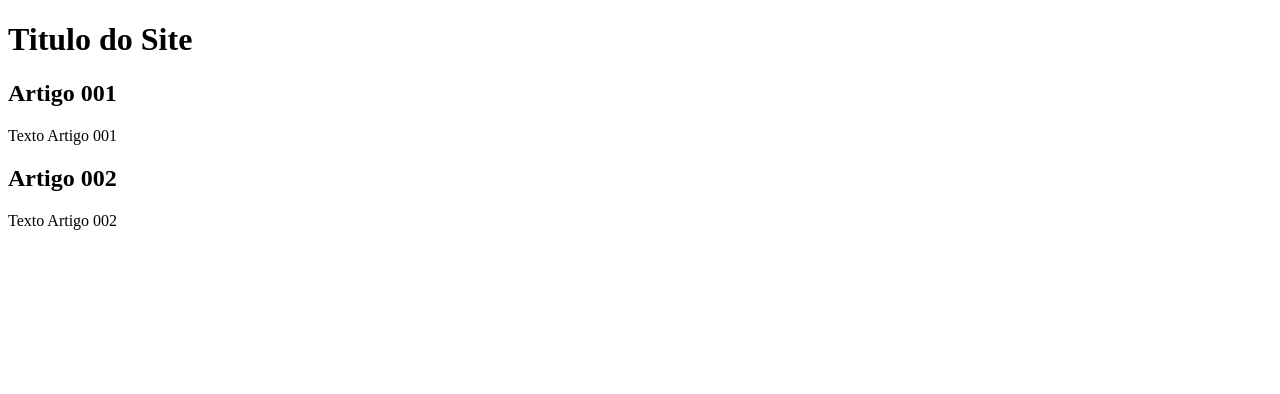
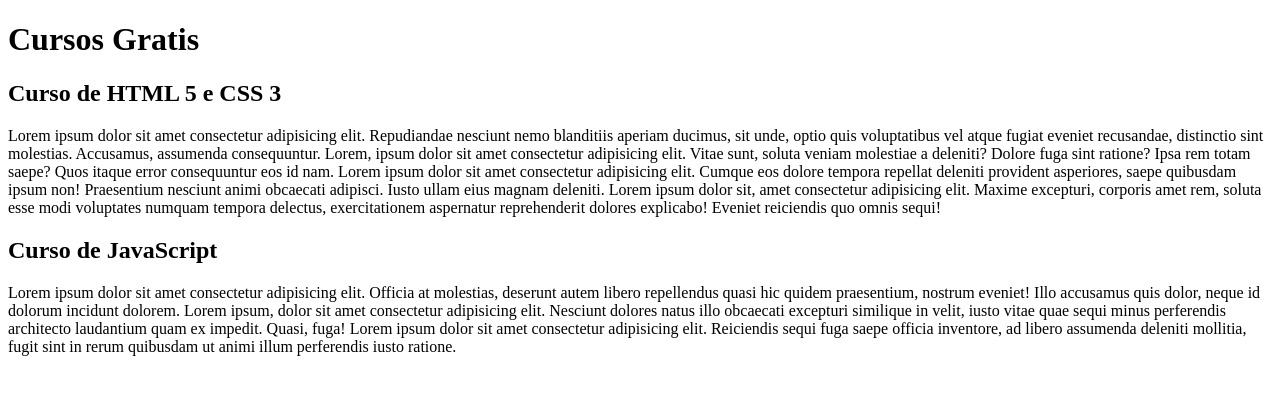
Before and after one commit to JairVitor/Projeto-Site, a plain HTML site: page index.html in a window 1280 px wide. Drawn offline with Linux system fonts and the light colour scheme.

Commit message:
Comecei a escrever o coteúdo

```diff
--- a/index.html
+++ b/index.html
@@ -8,15 +8,15 @@
 <body>
     <main>
         <head>
-            <h1>Titulo do Site</h1>
+            <h1>Cursos Gratis</h1>
         </head>
         <article>
-            <h2>Artigo 001</h2>
-            <p>Texto Artigo 001</p>
+            <h2>Curso de HTML 5 e CSS 3</h2>
+            <p>Lorem ipsum dolor sit amet consectetur adipisicing elit. Repudiandae nesciunt nemo blanditiis aperiam ducimus, sit unde, optio quis voluptatibus vel atque fugiat eveniet recusandae, distinctio sint molestias. Accusamus, assumenda consequuntur. Lorem, ipsum dolor sit amet consectetur adipisicing elit. Vitae sunt, soluta veniam molestiae a deleniti? Dolore fuga sint ratione? Ipsa rem totam saepe? Quos itaque error consequuntur eos id nam. Lorem ipsum dolor sit amet consectetur adipisicing elit. Cumque eos dolore tempora repellat deleniti provident asperiores, saepe quibusdam ipsum non! Praesentium nesciunt animi obcaecati adipisci. Iusto ullam eius magnam deleniti. Lorem ipsum dolor sit, amet consectetur adipisicing elit. Maxime excepturi, corporis amet rem, soluta esse modi voluptates numquam tempora delectus, exercitationem aspernatur reprehenderit dolores explicabo! Eveniet reiciendis quo omnis sequi!</p>
         </article>
         <article>
-            <h2>Artigo 002</h2>
-            <p>Texto Artigo 002</p>
+            <h2>Curso de JavaScript</h2>
+            <p>Lorem ipsum dolor sit amet consectetur adipisicing elit. Officia at molestias, deserunt autem libero repellendus quasi hic quidem praesentium, nostrum eveniet! Illo accusamus quis dolor, neque id dolorum incidunt dolorem. Lorem ipsum, dolor sit amet consectetur adipisicing elit. Nesciunt dolores natus illo obcaecati excepturi similique in velit, iusto vitae quae sequi minus perferendis architecto laudantium quam ex impedit. Quasi, fuga! Lorem ipsum dolor sit amet consectetur adipisicing elit. Reiciendis sequi fuga saepe officia inventore, ad libero assumenda deleniti mollitia, fugit sint in rerum quibusdam ut animi illum perferendis iusto ratione.</p>
         </article>
     </main>
 </body>
```
